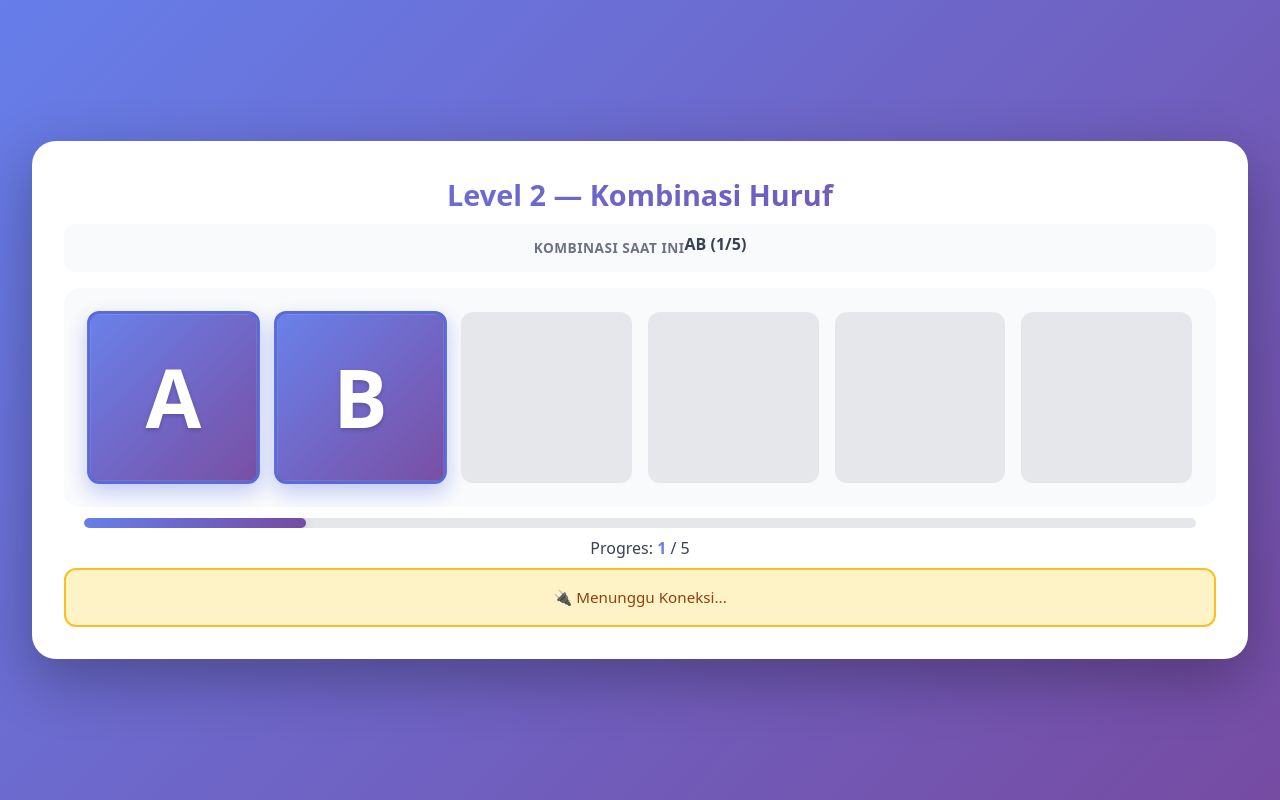
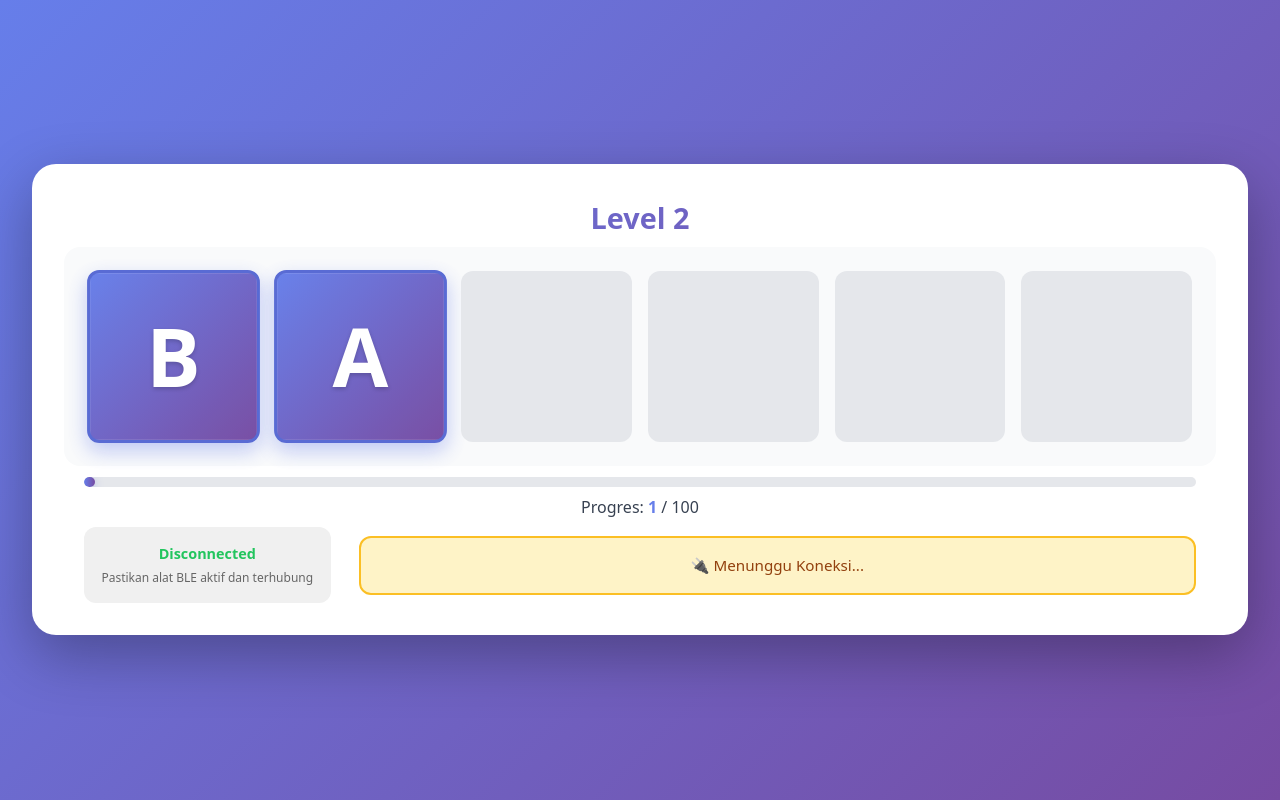
Before and after one commit to audriskasula/DisolvePWA, a React (Vite) app: page /level2 in a window 1280 px wide. Built offline with nearby package versions, Linux system fonts and the light colour scheme.

Commit message:
update array combination level

```diff
--- a/src/levels/Level1.tsx
+++ b/src/levels/Level1.tsx
@@ -2,11 +2,8 @@ import { useEffect, useRef, useState } from "react";
 import { useNavigate } from "react-router-dom";
 import "./CSS/level.css";
 import { useBLE } from "../components/BLEContext";
+import { ALPHABET } from "./combinationLevel";
 
-// 🎯 Huruf-huruf target
-const ALPHABET = "abcfx".split("");
-
-// 🕒 Fungsi delay
 const delay = (ms: number) => new Promise((resolve) => setTimeout(resolve, ms));
 
 export default function Level1() {
@@ -111,11 +108,11 @@ export default function Level1() {
       <div className="level1-wrapper">
         <div className="titleBox">Tempelkan Huruf Sesuai Gambar</div>
 
-        <div className="info">
+        {/* <div className="info">
           <div className="info-label">Huruf <br /> Saat Ini</div>
           <div className="font-bold text-3xl mx-5 text-gray-500">:</div>
           <div className="info-letter">{currentLetter.toUpperCase()}</div>
-        </div>
+        </div> */}
 
 
         <div className="board">
--- a/src/levels/Level2.tsx
+++ b/src/levels/Level2.tsx
@@ -2,11 +2,10 @@ import { useEffect, useRef, useState } from "react";
 import { useNavigate } from "react-router-dom";
 import "./CSS/level.css";
 import { useBLE } from "../components/BLEContext";
+import { COMBINATIONS_LV2 } from "./combinationLevel";
 
-// 📌 Kombinasi huruf untuk level 2
-const COMBINATIONS = ["ab", "cf", "ba", "ac", "fb"];
 
-// 📌 Delay helper
+
 const delay = (ms: number) => new Promise((resolve) => setTimeout(resolve, ms));
 
 export default function Level2() {
@@ -28,7 +27,7 @@ export default function Level2() {
     indexRef.current = index;
   }, [index]);
 
-  const currentCombo = COMBINATIONS[index];
+  const currentCombo = COMBINATIONS_LV2[index];
   const allLetters = currentCombo.split("");
 
   // Listener BLE
@@ -66,12 +65,12 @@ export default function Level2() {
           // Kalau semua huruf benar → next combo
           if (correctSetRef.current.size === allLetters.length) {
             const nextIndex = indexRef.current + 1;
-            if (nextIndex < COMBINATIONS.length) {
+            if (nextIndex < COMBINATIONS_LV2.length) {
               setIndex(nextIndex);
               localStorage.setItem("level2_index", String(nextIndex));
               indexRef.current = nextIndex;
               correctSetRef.current.clear();
-              const nextCombo = COMBINATIONS[nextIndex];
+              const nextCombo = COMBINATIONS_LV2[nextIndex];
               console.log(`➡️ Kirim kombinasi berikut: ${nextCombo}`);
               await delay(1000);
               await send(nextCombo);
@@ -112,16 +111,16 @@ export default function Level2() {
   return (
     <div className="containerLv1">
       <div className="level1-wrapper animate-fadeInScale">
-        <div className="titleBox">Level 2 — Kombinasi Huruf</div>
+        <div className="titleBox">Level 2</div>
 
-        <div className="info">
+        {/* <div className="info">
           <div className="info-label">Kombinasi Saat Ini</div>
           <div className="info-progress">
             <b>
-              {currentCombo.toUpperCase()} ({index + 1}/{COMBINATIONS.length})
+              {currentCombo.toUpperCase()} ({index + 1}/{COMBINATIONS_LV2.length})
             </b>
           </div>
-        </div>
+        </div> */}
 
         {/* Huruf board */}
         <div className="board">
@@ -140,18 +139,31 @@ export default function Level2() {
             <div
               className="progress-fill"
               style={{
-                width: `${((index + 1) / COMBINATIONS.length) * 100}%`,
+                width: `${((index + 1) / COMBINATIONS_LV2.length) * 100}%`,
               }}
             ></div>
           </div>
           <div className="info-progress">
-            Progres: <strong>{index + 1}</strong> / {COMBINATIONS.length}
+            Progres: <strong>{index + 1}</strong> / {COMBINATIONS_LV2.length}
           </div>
         </div>
 
-        {/* Status koneksi */}
-        <div className={`status ${isConnected ? "ready" : "sending"}`}>
-          {isConnected ? "✅ BLE Terhubung" : "🔌 Menunggu Koneksi..."}
+        <div className="flex justify-center items-center gap-7 px-5">
+          <div className="ble-container">
+            <div className="ble-status">
+              {isConnected ? "Connected" : "Disconnected"}
+            </div>
+            <div className="ble-note">
+              Pastikan alat BLE aktif dan terhubung
+            </div>
+          </div>
+
+          <div
+            className={`status ${isConnected ? "ready" : "sending"
+              }`}
+          >
+            {isConnected ? "✅ BLE Terhubung" : "🔌 Menunggu Koneksi..."}
+          </div>
         </div>
       </div>
     </div>
--- a/src/levels/Level3.tsx
+++ b/src/levels/Level3.tsx
@@ -2,8 +2,8 @@ import { useEffect, useRef, useState } from "react";
 import { useNavigate } from "react-router-dom";
 import "./CSS/level.css";
 import { useBLE } from "../components/BLEContext";
+import { COMBINATIONS_LV3 } from "./combinationLevel";
 
-const COMBINATIONS = ["abc", "bfx", "cxa", "xaf", "fcb"];
 const delay = (ms: number) => new Promise((r) => setTimeout(r, ms));
 
 export default function Level3() {
@@ -23,7 +23,7 @@ export default function Level3() {
     indexRef.current = index;
   }, [index]);
 
-  const currentCombo = COMBINATIONS[index];
+  const currentCombo = COMBINATIONS_LV3[index];
   const allLetters = currentCombo.split("");
 
   // 📡 Listener BLE
@@ -59,12 +59,12 @@ export default function Level3() {
           waitingResetRef.current = false;
           if (correctSetRef.current.size === allLetters.length) {
             const nextIndex = indexRef.current + 1;
-            if (nextIndex < COMBINATIONS.length) {
+            if (nextIndex < COMBINATIONS_LV3.length) {
               setIndex(nextIndex);
               localStorage.setItem("level3_index", String(nextIndex));
               indexRef.current = nextIndex;
               correctSetRef.current.clear();
-              const nextCombo = COMBINATIONS[nextIndex];
+              const nextCombo = COMBINATIONS_LV3[nextIndex];
               console.log(`➡️ Kirim kombinasi: ${nextCombo}`);
               await delay(2000);
               await send(nextCombo);
@@ -100,7 +100,7 @@ export default function Level3() {
   return (
     <div className="containerLv1">
       <div className="level1-wrapper animate-fadeInScale">
-        <div className="titleBox">Level 3 — Kombinasi Huruf</div>
+        <div className="titleBox">Level 3</div>
 
         <div className="board">
           {currentCombo.split("").map((l, i) => (
@@ -118,24 +118,38 @@ export default function Level3() {
             <div
               className="progress-fill"
               style={{
-                width: `${((index + 1) / COMBINATIONS.length) * 100}%`,
+                width: `${((index + 1) / COMBINATIONS_LV3.length) * 100}%`,
               }}
             ></div>
           </div>
           <div className="info-progress">
-            Progres: <strong>{index + 1}</strong> / {COMBINATIONS.length}
+            Progres: <strong>{index + 1}</strong> / {COMBINATIONS_LV3.length}
           </div>
         </div>
 
-        <div className="info">
+        {/* <div className="info">
           Kombinasi saat ini:{" "}
           <b>
-            {currentCombo} ({index + 1}/{COMBINATIONS.length})
+            {currentCombo} ({index + 1}/{COMBINATIONS_LV3.length})
           </b>
-        </div>
+        </div> */}
 
-        <div className={`status ${isConnected ? "ready" : "sending"}`}>
-          {isConnected ? "✅ Connected" : "❌ Not Connected"}
+        <div className="flex justify-center items-center gap-7 px-5">
+          <div className="ble-container">
+            <div className="ble-status">
+              {isConnected ? "Connected" : "Disconnected"}
+            </div>
+            <div className="ble-note">
+              Pastikan alat BLE aktif dan terhubung
+            </div>
+          </div>
+
+          <div
+            className={`status ${isConnected ? "ready" : "sending"
+              }`}
+          >
+            {isConnected ? "✅ BLE Terhubung" : "🔌 Menunggu Koneksi..."}
+          </div>
         </div>
       </div>
     </div>
--- a/src/levels/Level4.tsx
+++ b/src/levels/Level4.tsx
@@ -2,8 +2,8 @@ import { useEffect, useRef, useState } from "react";
 import { useNavigate } from "react-router-dom";
 import "./CSS/level.css";
 import { useBLE } from "../components/BLEContext";
+import { COMBINATIONS_LV4 } from "./combinationLevel";
 
-const COMBINATIONS = ["abcf", "cfbx", "fxab", "xbca", "acfx"];
 const delay = (ms: number) => new Promise((r) => setTimeout(r, ms));
 
 export default function Level4() {
@@ -24,7 +24,7 @@ export default function Level4() {
     indexRef.current = index;
   }, [index]);
 
-  const currentCombo = COMBINATIONS[index];
+  const currentCombo = COMBINATIONS_LV4[index];
   const allLetters = currentCombo.split("");
 
   // 📡 Listener BLE
@@ -62,12 +62,12 @@ export default function Level4() {
 
           if (correctSetRef.current.size === allLetters.length) {
             const nextIndex = indexRef.current + 1;
-            if (nextIndex < COMBINATIONS.length) {
+            if (nextIndex < COMBINATIONS_LV4.length) {
               setIndex(nextIndex);
               localStorage.setItem("level4_index", String(nextIndex));
               indexRef.current = nextIndex;
               correctSetRef.current.clear();
-              const nextCombo = COMBINATIONS[nextIndex];
+              const nextCombo = COMBINATIONS_LV4[nextIndex];
               console.log(`➡️ Kirim kombinasi berikut: ${nextCombo}`);
               await delay(2000);
               await send(nextCombo);
@@ -106,7 +106,7 @@ export default function Level4() {
   return (
     <div className="containerLv1">
       <div className="level1-wrapper animate-fadeInScale">
-        <div className="titleBox">Level 4 — Kombinasi Huruf</div>
+        <div className="titleBox">Level 4</div>
 
         <div className="board">
           {currentCombo.split("").map((l, i) => (
@@ -124,24 +124,38 @@ export default function Level4() {
             <div
               className="progress-fill"
               style={{
-                width: `${((index + 1) / COMBINATIONS.length) * 100}%`,
+                width: `${((index + 1) / COMBINATIONS_LV4.length) * 100}%`,
               }}
             ></div>
           </div>
           <div className="info-progress">
-            Progres: <strong>{index + 1}</strong> / {COMBINATIONS.length}
+            Progres: <strong>{index + 1}</strong> / {COMBINATIONS_LV4.length}
           </div>
         </div>
 
-        <div className="info">
+        {/* <div className="info">
           Kombinasi saat ini:{" "}
           <b>
-            {currentCombo} ({index + 1}/{COMBINATIONS.length})
+            {currentCombo} ({index + 1}/{COMBINATIONS_LV4.length})
           </b>
-        </div>
+        </div> */}
 
-        <div className={`status ${isConnected ? "ready" : "sending"}`}>
-          {isConnected ? "✅ Connected" : "❌ Not Connected"}
+        <div className="flex justify-center items-center gap-7 px-5">
+          <div className="ble-container">
+            <div className="ble-status">
+              {isConnected ? "Connected" : "Disconnected"}
+            </div>
+            <div className="ble-note">
+              Pastikan alat BLE aktif dan terhubung
+            </div>
+          </div>
+
+          <div
+            className={`status ${isConnected ? "ready" : "sending"
+              }`}
+          >
+            {isConnected ? "✅ BLE Terhubung" : "🔌 Menunggu Koneksi..."}
+          </div>
         </div>
       </div>
     </div>
--- a/src/levels/Level5.tsx
+++ b/src/levels/Level5.tsx
@@ -3,8 +3,8 @@ import { useEffect, useRef, useState } from "react";
 import { useNavigate } from "react-router-dom";
 import "./CSS/level.css";
 import { useBLE } from "../components/BLEContext";
+import { COMBINATIONS_LV5 } from "./combinationLevel";
 
-const COMBINATIONS = ["abcfx", "xbcfa", "cfxab", "fxabc", "xabcf"];
 const delay = (ms: number) => new Promise((r) => setTimeout(r, ms));
 
 export default function Level5() {
@@ -25,7 +25,7 @@ export default function Level5() {
     indexRef.current = index;
   }, [index]);
 
-  const currentCombo = COMBINATIONS[index];
+  const currentCombo = COMBINATIONS_LV5[index];
   const allLetters = currentCombo.split("");
 
   // 📡 Listener BLE
@@ -64,13 +64,13 @@ export default function Level5() {
           // Semua huruf sudah benar → lanjut kombinasi berikut
           if (correctSetRef.current.size === allLetters.length) {
             const nextIndex = indexRef.current + 1;
-            if (nextIndex < COMBINATIONS.length) {
+            if (nextIndex < COMBINATIONS_LV5.length) {
               setIndex(nextIndex);
               localStorage.setItem("level5_index", String(nextIndex));
               indexRef.current = nextIndex;
               correctSetRef.current.clear();
 
-              const nextCombo = COMBINATIONS[nextIndex];
+              const nextCombo = COMBINATIONS_LV5[nextIndex];
               console.log(`➡️ Kirim kombinasi berikut: ${nextCombo}`);
               await delay(2000);
               await send(nextCombo);
@@ -110,7 +110,7 @@ export default function Level5() {
   return (
     <div className="containerLv1">
       <div className="level1-wrapper animate-fadeInScale">
-        <div className="titleBox">Level 5 — Kombinasi Huruf</div>
+        <div className="titleBox">Level 5</div>
 
         <div className="board">
           {currentCombo.split("").map((l, i) => (
@@ -128,24 +128,38 @@ export default function Level5() {
             <div
               className="progress-fill"
               style={{
-                width: `${((index + 1) / COMBINATIONS.length) * 100}%`,
+                width: `${((index + 1) / COMBINATIONS_LV5.length) * 100}%`,
               }}
             ></div>
           </div>
           <div className="info-progress">
-            Progres: <strong>{index + 1}</strong> / {COMBINATIONS.length}
+            Progres: <strong>{index + 1}</strong> / {COMBINATIONS_LV5.length}
           </div>
         </div>
 
-        <div className="info">
+        {/* <div className="info">
           Kombinasi saat ini:{" "}
           <b>
-            {currentCombo} ({index + 1}/{COMBINATIONS.length})
+            {currentCombo} ({index + 1}/{COMBINATIONS_LV5.length})
           </b>
-        </div>
+        </div> */}
 
-        <div className={`status ${isConnected ? "ready" : "sending"}`}>
-          {isConnected ? "✅ Connected" : "❌ Not Connected"}
+        <div className="flex justify-center items-center gap-7 px-5">
+          <div className="ble-container">
+            <div className="ble-status">
+              {isConnected ? "Connected" : "Disconnected"}
+            </div>
+            <div className="ble-note">
+              Pastikan alat BLE aktif dan terhubung
+            </div>
+          </div>
+
+          <div
+            className={`status ${isConnected ? "ready" : "sending"
+              }`}
+          >
+            {isConnected ? "✅ BLE Terhubung" : "🔌 Menunggu Koneksi..."}
+          </div>
         </div>
       </div>
     </div>
--- a/src/levels/Level6.tsx
+++ b/src/levels/Level6.tsx
@@ -2,8 +2,8 @@ import { useEffect, useRef, useState } from "react";
 import { useNavigate } from "react-router-dom";
 import "./CSS/level.css"; // ✅ Pakai CSS elegan dari Bang
 import { useBLE } from "../components/BLEContext";
+import { COMBINATIONS_LV6 } from "./combinationLevel";
 
-const COMBINATIONS = ["xabcfy", "bafxcg", "cxabfy", "afxbcg", "fcbxay"];
 const delay = (ms: number) => new Promise((r) => setTimeout(r, ms));
 
 export default function Level6() {
@@ -23,7 +23,7 @@ export default function Level6() {
     indexRef.current = index;
   }, [index]);
 
-  const currentCombo = COMBINATIONS[index];
+  const currentCombo = COMBINATIONS_LV6[index];
   const allLetters = currentCombo.split("");
 
   useEffect(() => {
@@ -54,13 +54,13 @@ export default function Level6() {
 
           if (correctSetRef.current.size === allLetters.length) {
             const nextIndex = indexRef.current + 1;
-            if (nextIndex < COMBINATIONS.length) {
+            if (nextIndex < COMBINATIONS_LV6.length) {
               setIndex(nextIndex);
               localStorage.setItem("level6_index", String(nextIndex));
               indexRef.current = nextIndex;
               correctSetRef.current.clear();
               await delay(2000);
-              await send(COMBINATIONS[nextIndex]);
+              await send(COMBINATIONS_LV6[nextIndex]);
             } else {
               await send("VICTORY");
               localStorage.setItem("unlockedLevel", "6");
@@ -89,7 +89,7 @@ export default function Level6() {
   return (
     <div className="containerLv1">
       <div className="level1-wrapper">
-        <div className="titleBox">Level 6 — Kombinasi Huruf</div>
+        <div className="titleBox">Level 6</div>
 
         {/* 🧩 Board huruf */}
         <div className="board">
@@ -109,18 +109,31 @@ export default function Level6() {
             <div
               className="progress-fill"
               style={{
-                width: `${((index + 1) / COMBINATIONS.length) * 100}%`,
+                width: `${((index + 1) / COMBINATIONS_LV6.length) * 100}%`,
               }}
             ></div>
           </div>
           <div className="info-progress">
-            Progres: <strong>{index + 1}</strong> / {COMBINATIONS.length}
+            Progres: <strong>{index + 1}</strong> / {COMBINATIONS_LV6.length}
           </div>
         </div>
 
-        {/* 🛰 Status BLE */}
-        <div className={`status ${isConnected ? "ready" : "sending"}`}>
-          {isConnected ? "✅ BLE Terhubung" : "🔌 Menunggu Koneksi..."}
+        <div className="flex justify-center items-center gap-7 px-5">
+          <div className="ble-container">
+            <div className="ble-status">
+              {isConnected ? "Connected" : "Disconnected"}
+            </div>
+            <div className="ble-note">
+              Pastikan alat BLE aktif dan terhubung
+            </div>
+          </div>
+
+          <div
+            className={`status ${isConnected ? "ready" : "sending"
+              }`}
+          >
+            {isConnected ? "✅ BLE Terhubung" : "🔌 Menunggu Koneksi..."}
+          </div>
         </div>
       </div>
     </div>
--- /dev/null
+++ b/src/levels/combinationLevel.ts
@@ -0,0 +1,71 @@
+export const ALPHABET = "abcdefghijklmnopqrstuvwxyz".split("")
+
+export const COMBINATIONS_LV2 = [
+    "ba", "bi", "bu", "be", "bo",
+    "ca", "ci", "cu", "ce", "co",
+    "da", "di", "du", "de", "do",
+    "fa", "fi", "fu", "fe", "fo",
+    "ga", "gi", "gu", "ge", "go",
+    "ha", "hi", "hu", "he", "ho",
+    "ja", "ji", "ju", "je", "jo",
+    "ka", "ki", "ku", "ke", "ko",
+    "la", "li", "lu", "le", "lo",
+    "ma", "mi", "mu", "me", "mo",
+    "na", "ni", "nu", "ne", "no",
+    "pa", "pi", "pu", "pe", "po",
+    "qa", "qi", "qu", "qe", "qo",
+    "ra", "ri", "ru", "re", "ro",
+    "ta", "ti", "tu", "te", "to",
+    "va", "vi", "vu", "ve", "vo",
+    "wa", "wi", "wu", "we", "wo",
+    "xa", "xi", "xu", "xe", "xo",
+    "ya", "yi", "yu", "ye", "yo",
+    "za", "zi", "zu", "ze", "zo"
+];
+
+export const COMBINATIONS_LV3 = [
+    "abu", "ada", "adu", "air", "api", "aqe", "aus",
+    "bad", "bap", "bau", "bea", "bom", "bon", "bup", "bus",
+    "cah", "cam", "cat", "ciw", "cus",
+    "dab", "dad", "dah", "dep", "deq", "dia", "dua", "duh",
+    "eca", "ego", "elu", "eru",
+    "fan", "fit", "fon",
+    "gar", "gem", "gen", "got",
+    "hai", "hiu", "hop", "huq",
+    "iba", "ibu", "ide", "itu",
+    "jam", "jas", "jel", "jua",
+    "kad", "kam", "kau",
+    "leo", "lop", "loq",
+    "mau", "men", "mow",
+    "nah", "nak", "nip", "nol",
+    "ode", "oke", "opa",
+    "pah", "pas", "pun",
+    "qaf", "qop", "qid",
+    "rem", "roq", "rad",
+    "sap", "sel", "sit",
+    "tas", "tua", "tam",
+    "ubi", "uin",
+    "vas", "vey", "von",
+    "wah", "win", "wem",
+    "yah", "yuk", "yow",
+    "zas", "ziw", "zet"
+];
+
+export const COMBINATIONS_LV4 = [
+    "abcf",
+    "cfbx",
+    "fxab",
+    "xbca",
+    "acfx",
+];
+
+export const COMBINATIONS_LV5 = [
+    "sukar",
+    "balik",
+    "makan"
+]
+export const COMBINATIONS_LV6 = [
+    "berani",
+    "rambut",
+    "nangis"
+]
```
